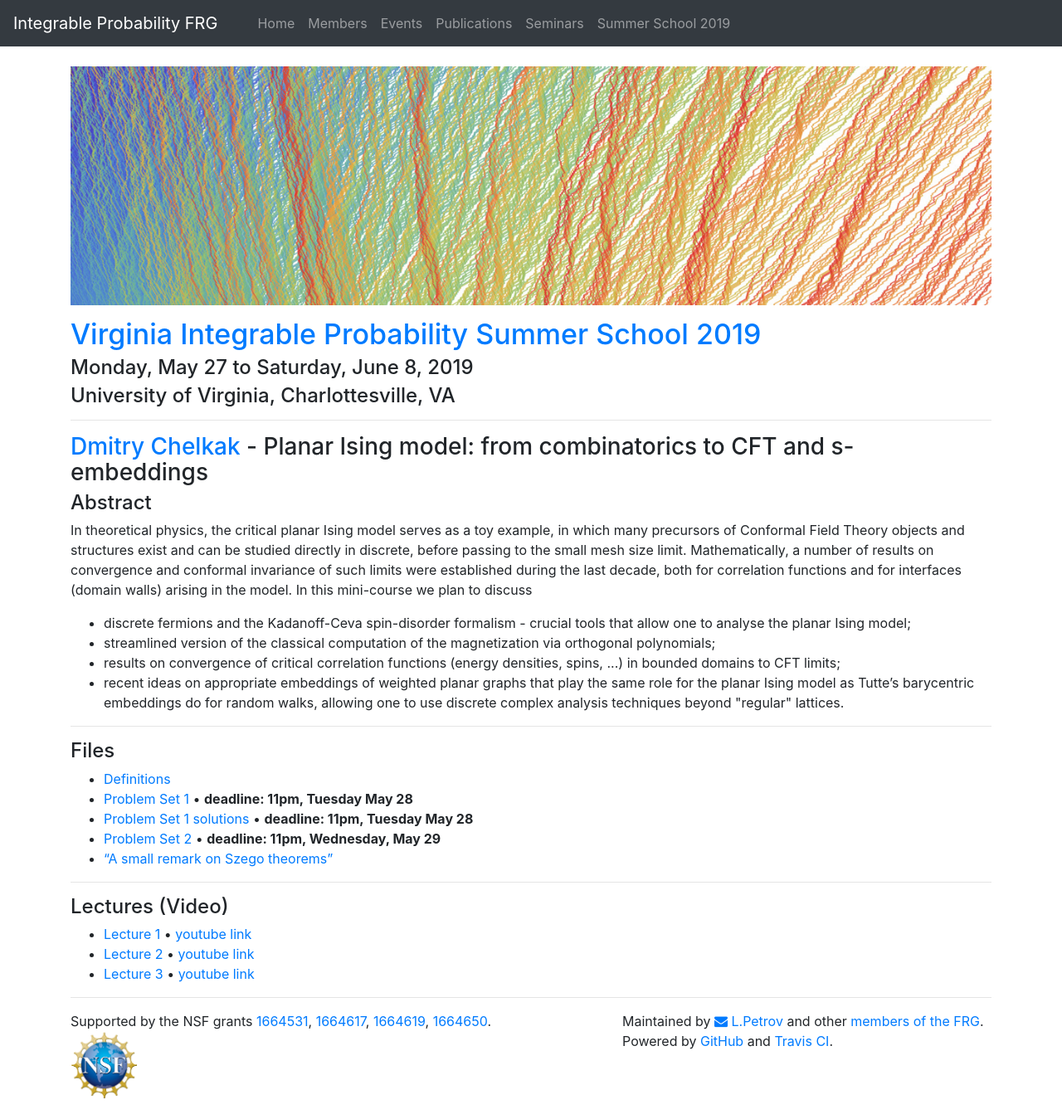
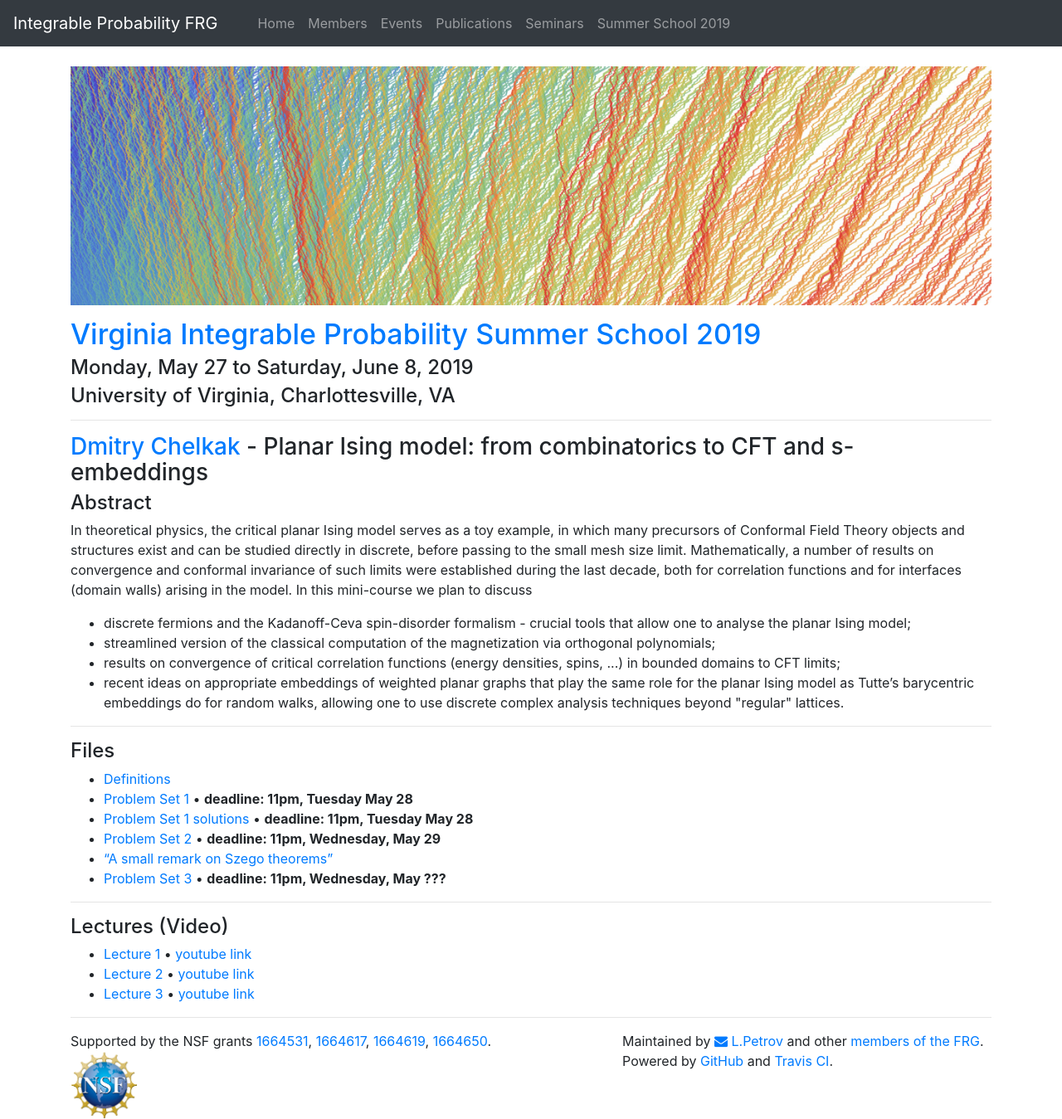
Before and after one commit to int-prob/int-prob-code, a Jekyll site: the page built from vipss2019/chelkak.md, in a window 1280 px wide. Shown: the whole page at 83% size. Built offline with Jekyll 4.4.1, drawn with Linux system fonts in a browser that asks for light colours; nearby versions of some CDN libraries; before the commit the page ends 1325 px from its top, so only the background shows below that.

Commit message:
update chelkak.md at Thu May 30 09:56:00 EDT 2019

```diff
--- a/vipss2019/chelkak.md
+++ b/vipss2019/chelkak.md
@@ -36,6 +36,7 @@ In theoretical physics, the critical planar Ising model serves as a toy example,
 - [Problem Set 1 solutions]({{site.url}}/vipss2019/chelkak/solutionTA1.pdf) &bull; **deadline: 11pm, Tuesday May 28**
 - [Problem Set 2]({{site.url}}/vipss2019/chelkak/IsingVirginia_TA2.pdf) &bull; **deadline: 11pm, Wednesday, May 29**
 - ["A small remark on Szego theorems"]({{site.url}}/vipss2019/chelkak/remark_on_OPUS.pdf)
+- [Problem Set 3]({{site.url}}/vipss2019/chelkak/IsingVirginia_TA3.pdf) &bull; **deadline: 11pm, Wednesday, May ???**
 
 
 ---
```
